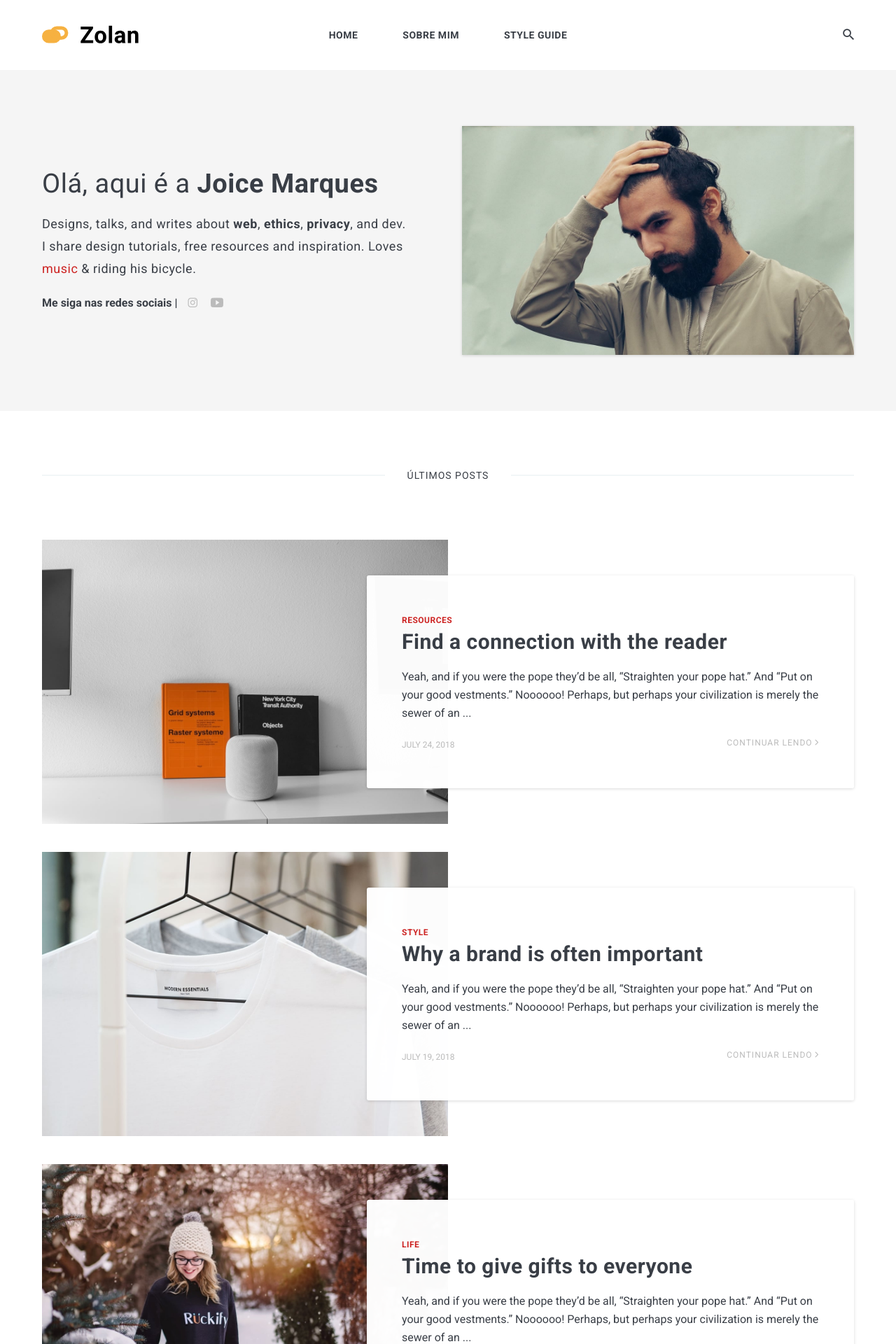
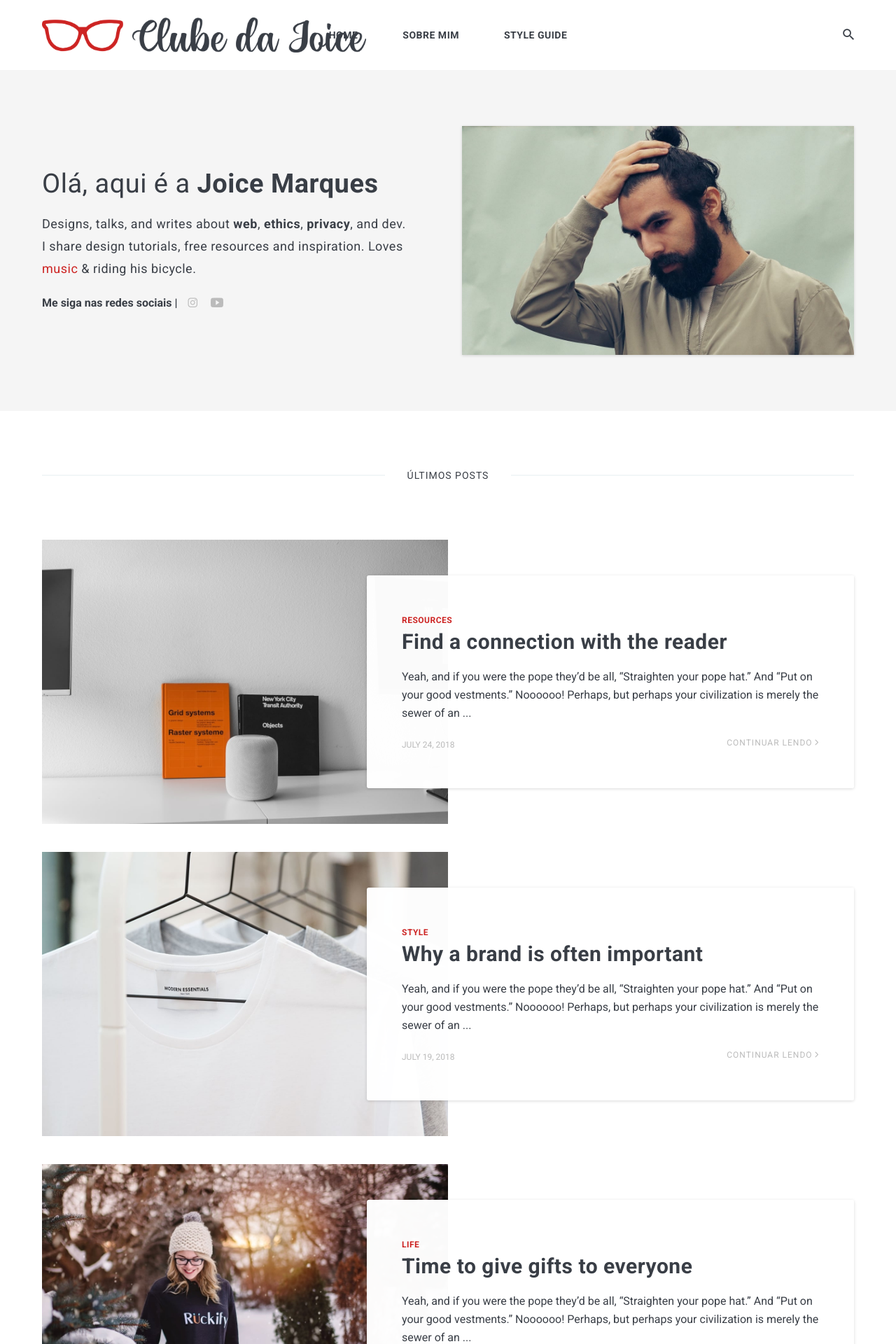
Before and after one commit to joiceclub/joiceclub.github.io, a Jekyll site: the page built from index.html, in a window 1280 px wide. Shown: the top 1920 px of the page at 70% size. Built offline with Jekyll 4.4.1, drawn with Linux system fonts in a browser that asks for light colours; nearby versions of some CDN libraries; the list of posts is cut into pages by our own code.

Commit message:
Add logo

```diff
--- a/_data/settings.yml
+++ b/_data/settings.yml
@@ -1,7 +1,7 @@
 #-------------------------------
 # General Site Settings
 title: Clube da Joice
-logo: logo.svg # You can add own logo.
+logo: logo.png
 description: Um pouquinho de literatura no seu dia a dia.
 
 
```
Also changed, not shown: images/logo.png (added).
